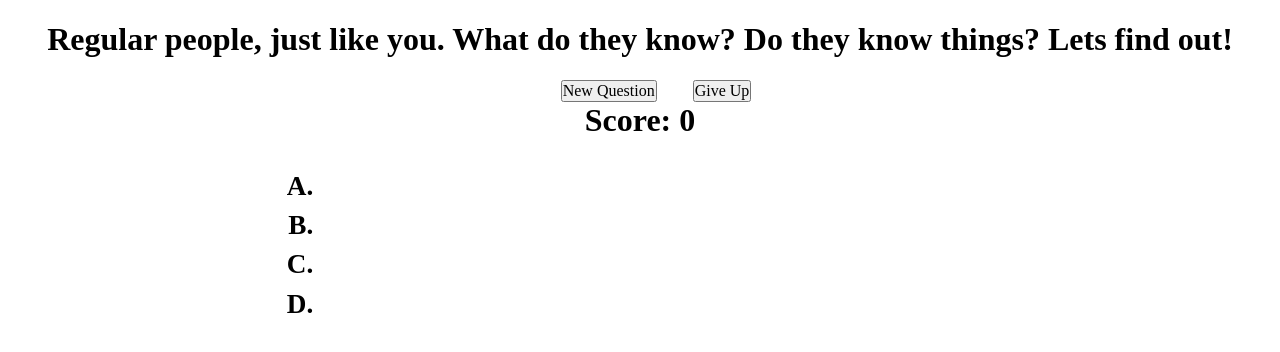
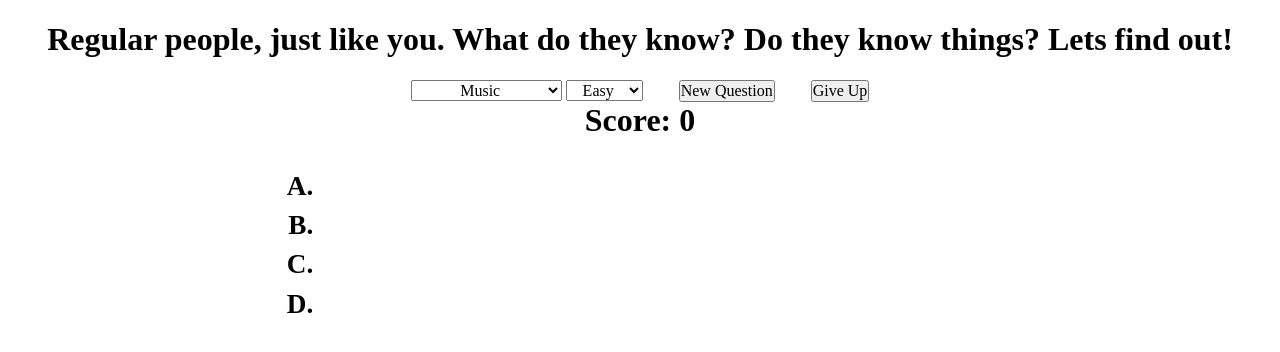
Before and after one commit to ryangibbons94/quizgame, a plain HTML site: page index.html in a window 1280 px wide. Drawn offline with Linux system fonts and the light colour scheme.

Commit message:
added ability to pick topics and difficulty

```diff
--- a/css/style.css
+++ b/css/style.css
@@ -52,6 +52,9 @@ li{
 button{
   margin-left: 2rem;
 }
+form{
+  display: inline-block;
+}
 
 
 /******************************************
--- a/index.html
+++ b/index.html
@@ -14,6 +14,21 @@
 	<body>
 
 		<h1>Regular people, just like you. What do they know? Do they know things? Lets find out!</h1>
+		<form action="">
+			<select name="" id="choice">
+				<option value="12">Music</option>
+				<option value="19">Math</option>
+				<option value="9">General Knowledge</option>
+				<option value="10">Books</option>
+				<option value="14">Television</option>
+			</select>
+			<select name="" id="difficulty">
+				<option value="easy">Easy</option>
+				<option value="medium">Medium</option>
+				<option value="hard">Hard</option>
+			</select>
+
+		</form>
 		<button id="next" type="button" name="button">New Question</button>
 		<button id="giveUp" type="button" name="button">Give Up</button>
 		<h3>Score: <span id="score"></span></h3>
--- a/js/main.js
+++ b/js/main.js
@@ -14,7 +14,9 @@ function getFetch(){
   document.getElementById('preventDoubleAnswer').style.display = 'none'
   Array.from(answersArray).forEach(x=>x.classList.remove('incorrect'))
   Array.from(answersArray).forEach(x=>x.classList.remove('correct'))
-  const url = `https://opentdb.com/api.php?amount=1&difficulty=easy&type=multiple`
+  choice = document.getElementById('choice').value
+  difficulty = document.getElementById('difficulty').value
+  const url = `https://opentdb.com/api.php?amount=1&category=${choice}&difficulty=${difficulty}&type=multiple`
   fetch(url)
       .then(res => res.json()) // parse response as JSON
       .then(data => {
```
Also changed, not shown: todo.txt (added).
